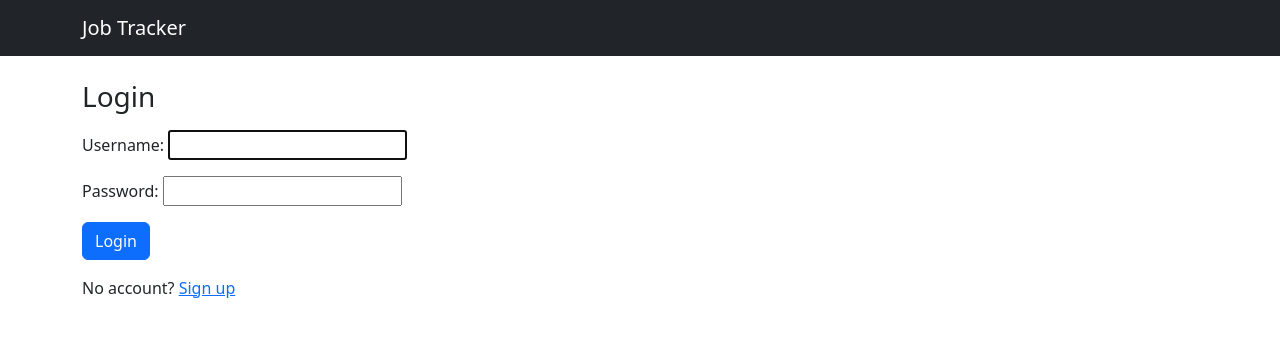
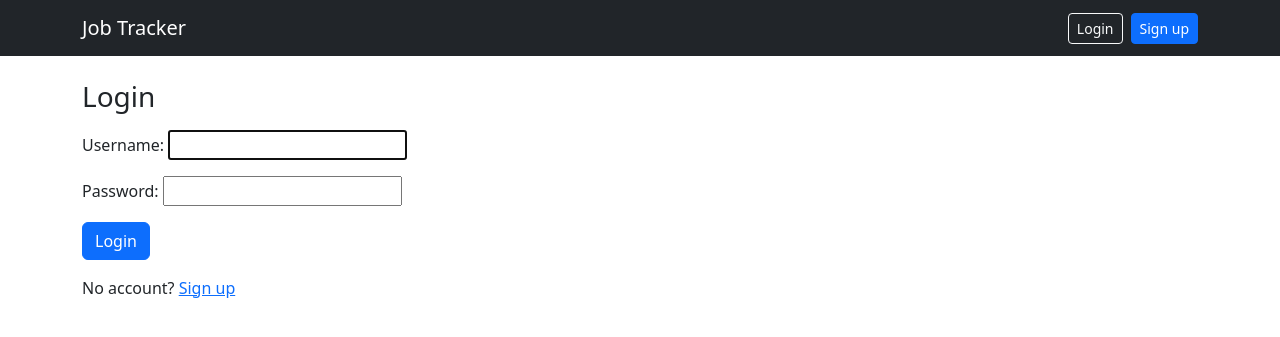
Before and after one commit to Krishnasai1718/job-tracker, a Django app: a page that uses applications/templates/applications/base.html in a window 1280 px wide. Shown: the top 337 px of the page. Run offline with Django 5.2, Linux system fonts and the light colour scheme.

Commit message:
Add signup, login, logout and login_required

```diff
--- a/applications/templates/applications/base.html
+++ b/applications/templates/applications/base.html
@@ -10,6 +10,18 @@
   <nav class="navbar navbar-dark bg-dark mb-4">
     <div class="container">
       <a class="navbar-brand" href="{% url 'application_list' %}">Job Tracker</a>
+      <div class="d-flex align-items-center gap-2">
+        {% if user.is_authenticated %}
+          <span class="navbar-text">Hi, {{ user.username }}</span>
+          <form method="post" action="{% url 'logout' %}" class="m-0">
+            {% csrf_token %}
+            <button type="submit" class="btn btn-outline-light btn-sm">Logout</button>
+          </form>
+        {% else %}
+          <a class="btn btn-outline-light btn-sm" href="{% url 'login' %}">Login</a>
+          <a class="btn btn-primary btn-sm" href="{% url 'signup' %}">Sign up</a>
+        {% endif %}
+      </div>
     </div>
   </nav>
   <div class="container">
--- a/applications/views.py
+++ b/applications/views.py
@@ -42,7 +42,6 @@ def application_delete(request, pk):
     return render(request, 'applications/application_confirm_delete.html', {'application': application})
 
 
-@login_required
 def signup(request):
     if request.method == 'POST':
         form = UserCreationForm(request.POST)
```
